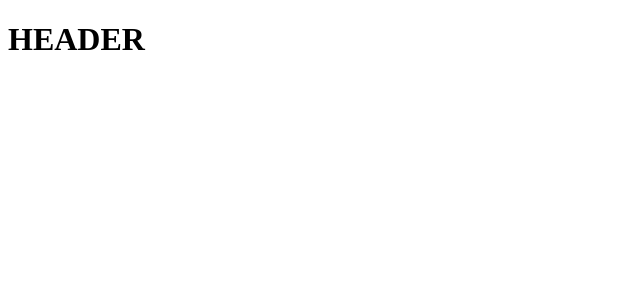
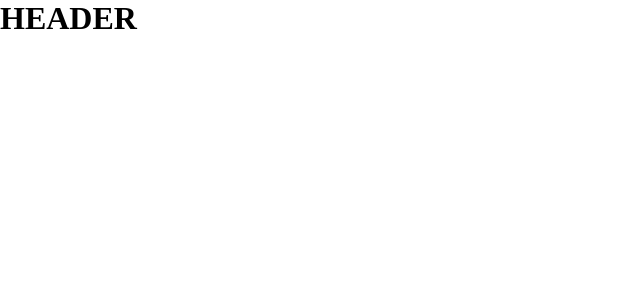
Before and after one commit to Miyuru-Shalitha/my-portfolio, a React (Create React App) app: page / in a window 1280 px wide. Shown: the top 300 px of the page, without its empty margins (0-640 px from the left). Built offline with nearby package versions, Linux system fonts and the light colour scheme.

Commit message:
Add reset CSS into src/scss/base/_base.scss file

```diff
--- a/src/scss/base/_base.scss
+++ b/src/scss/base/_base.scss
@@ -0,0 +1,19 @@
+*,
+*::after,
+*::before {
+  margin: 0;
+  padding: 0;
+  box-sizing: inherit;
+}
+
+html {
+}
+
+body {
+  box-sizing: border-box;
+}
+
+::selection {
+  // background-color: #ffff00; // TEST
+  // color: #00ffff; // TEST
+}
```
